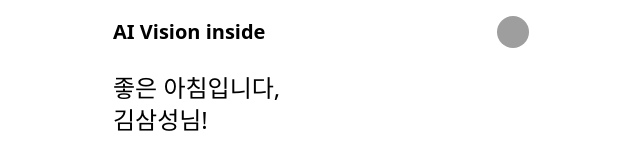
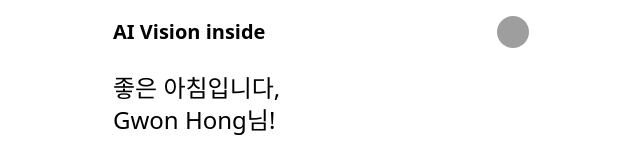
Before and after one commit to dajeong-kimm/see-through, a React (Vite) app in the folder client/: page / in a window 1280 px wide. Shown: the top 166 px of the page, without its empty margins (319-959 px from the left). Built offline with nearby package versions, Linux system fonts and the light colour scheme; grey boxes are pictures that could not be loaded.

Commit message:
:sparkles: Feat: 현재 멤버 컨텍스트 헤더와 메인 페이지에 적용

```diff
--- a/client/src/components/layout/Header.tsx
+++ b/client/src/components/layout/Header.tsx
@@ -1,18 +1,22 @@
 import { Avatar, AvatarFallback, AvatarImage } from "@/components/ui/avatar";
+import CurrentMemberContext from "@/contexts/CurrentMemberContext";
+import { use } from "react";
 import { BsPersonCircle } from "react-icons/bs";
 
-const Header = () => {
+function Header() {
+  const { currentMember } = use(CurrentMemberContext);
+
   return (
     <header className="flex justify-between items-center p-4">
       <h1 className="text-xl font-bold">AI Vision inside</h1>
       <Avatar>
-        <AvatarImage src="https://github.com/shadcn.png" alt="User avatar" />
+        <AvatarImage src={currentMember?.avatar} alt="User avatar" />
         <AvatarFallback>
           <BsPersonCircle className="w-5 h-5" />
         </AvatarFallback>
       </Avatar>
     </header>
   );
-};
+}
 
 export default Header;
--- a/client/src/pages/MainPage.tsx
+++ b/client/src/pages/MainPage.tsx
@@ -1,13 +1,17 @@
 import MaterialsCard from "@/components/ui/MaterialsCard";
 import NotificationsCard from "@/components/ui/NotificationsCard";
+import CurrentMemberContext from "@/contexts/CurrentMemberContext";
+import { use } from "react";
 
 function MainPage() {
+  const { currentMember } = use(CurrentMemberContext);
+
   return (
     <>
       {/* Greeting */}
       <div className="px-4 py-2">
         <p className="text-2xl font-medium">좋은 아침입니다,</p>
-        <p className="text-2xl font-medium">김삼성님!</p>
+        <p className="text-2xl font-medium">{currentMember?.name}님!</p>
       </div>
 
       <NotificationsCard
```
